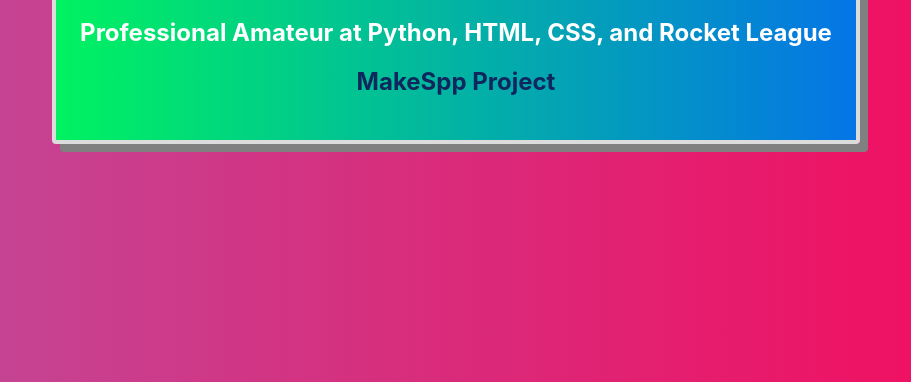
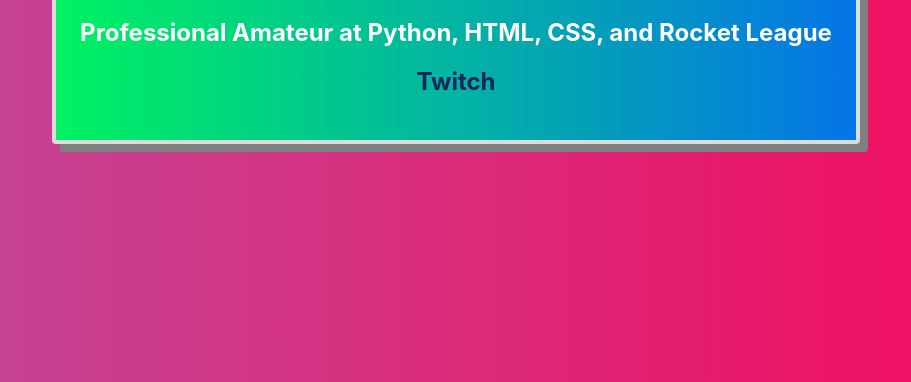
Before and after one commit to DivanR24/MakeSPP-, a plain HTML site: page index.html in a window 1280 px wide. Shown: the part 434-816 px from the top of the page, without its empty margins (184-1095 px from the left). Drawn offline with Linux system fonts and the light colour scheme.

Commit message:
MakeSPP -> Twitch

```diff
--- a/index.html
+++ b/index.html
@@ -11,7 +11,7 @@
       <img src="octane.png" />
       <h1>Ryan Divan<h1>
       <h2>Professional Amateur at Python, HTML, CSS, and Rocket League<h2>
-      <a target="_blank" href="https://makespp2020.devpost.com/">MakeSpp Project</a>
+      <a target="_blank" href="https://twitch.tv/xenocyst/">Twitch</a>
     </div>
     <script src="script.js"></script>
   </body>
```
